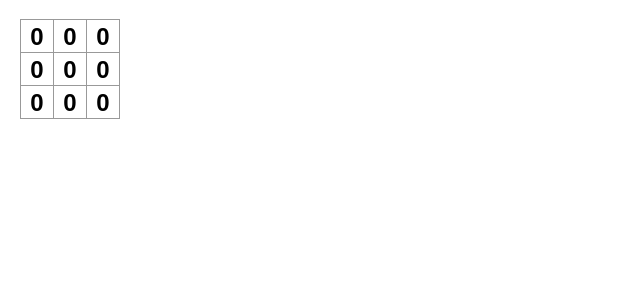
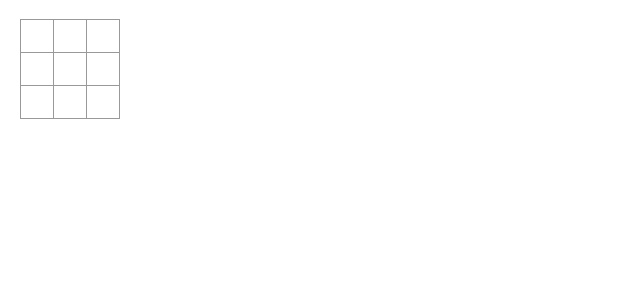
Before and after one commit to IsuruKavi/Learn-React.js, a React (Create React App) app: page / in a window 1280 px wide. Shown: the top 300 px of the page, without its empty margins (0-640 px from the left). Built offline with nearby package versions, Linux system fonts and the light colour scheme.

Commit message:
completed-Lifing Sate up

```diff
--- a/src/App.js
+++ b/src/App.js
@@ -1,34 +1,38 @@
 import { useState } from "react";
 
-function Square(){
-  const [value,setValue]=useState("0");
-function handleClick(){
-  setValue("X");
-}
+function Square({value,onSquareClick}){
+
+
 
   return <div>
-  <button className="square" onClick={handleClick}>{value}</button></div>
+  <button className="square" onClick={onSquareClick} >{value}</button></div>
 }
 
 
 
 export default function Board() {
+  const[squares,setsquares]=useState(Array(9).fill(null));
+  function handleClick(i){
+    const nextSquares=squares.slice();
+    nextSquares[i]="X";
+    setsquares(nextSquares);
+  }
   return (
     <>
       <div className="board-row">
-        <Square />
-        <Square />
-        <Square />
+        <Square value={squares[0]} onSquareClick={() => handleClick(0)}/>
+        <Square value={squares[1]}onSquareClick={() => handleClick(1)}/>
+        <Square  value={squares[2]}onSquareClick={() => handleClick(2)}/>
       </div>
       <div className="board-row">
-      <Square />
-      <Square />
-      <Square />
+      <Square value={squares[3]}onSquareClick={() => handleClick(3)} />
+      <Square value={squares[4]}onSquareClick={() => handleClick(4)} />
+      <Square value={squares[5]}onSquareClick={() => handleClick(5)}/>
       </div>
       <div className="board-row">
-      <Square />
-      <Square />
-      <Square/>
+      <Square value={squares[6]}onSquareClick={() => handleClick(6)}/>
+      <Square value={squares[7]}onSquareClick={() => handleClick(7)}/>
+      <Square value={squares[8]}onSquareClick={() => handleClick(8)}/>
       </div>
     </>
   );
```
